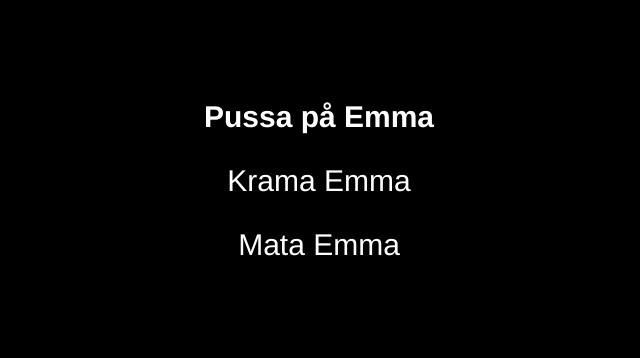
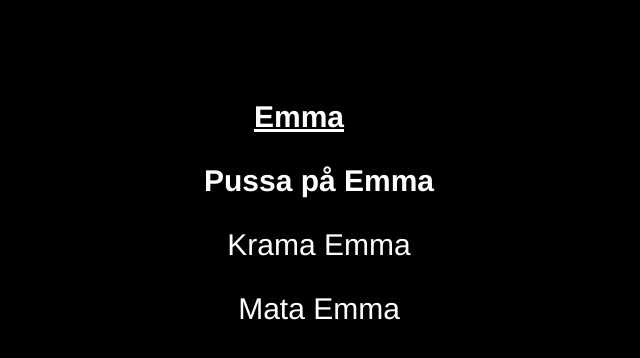
Before and after one commit to simonbrundin/pika, a Vue app: page /#/ in a window 1280 px wide. Shown: the top 358 px of the page, without its empty margins (341-981 px from the left). Built offline with nearby package versions, Linux system fonts and the light colour scheme.

Commit message:
Added ability to remove goals with space key and a list title

```diff
--- a/src/components/GoalList.vue
+++ b/src/components/GoalList.vue
@@ -10,6 +10,11 @@
       v-model="goalInputText"
       placeholder="Målnamn"
     />
+    <p>
+      <strong>
+        <u>Emma</u>
+      </strong>
+    </p>
     <ul v-for="(goal, index) in goals" :key="index">
       <li
         :class="{
@@ -107,11 +112,7 @@ export default {
 
           break
         case 32: // Space
-          if (this.goals[this.selectedGoal].completed) {
-            this.goals[this.selectedGoal].completed = false
-          } else {
-            this.goals[this.selectedGoal].completed = true
-          }
+          this.goals.splice(this.selectedGoal, 1)
 
           break
         case 69: // E - Flytta upp
```
